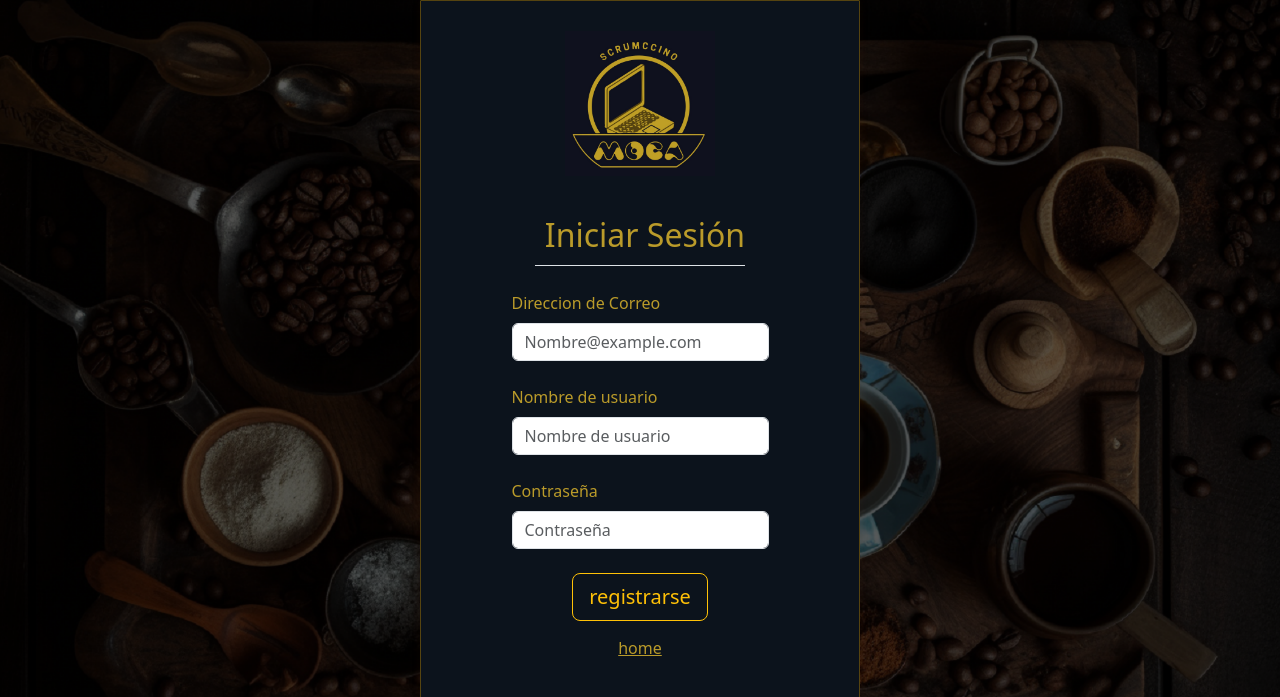
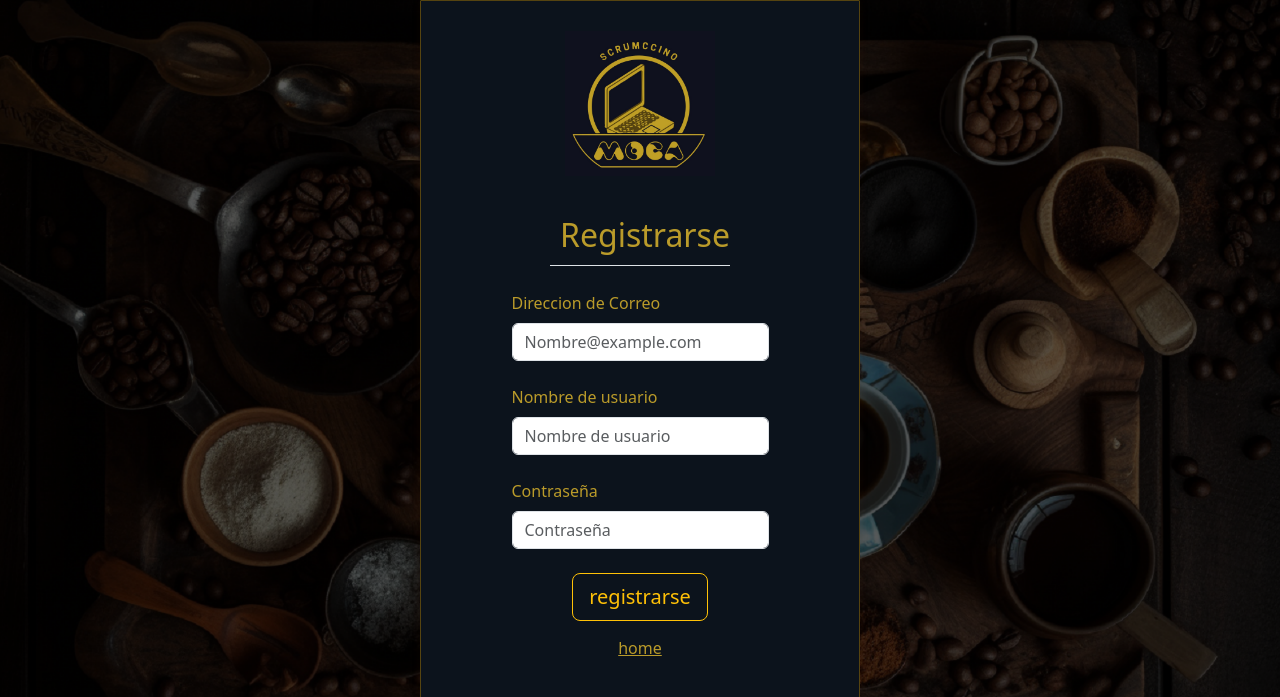
Before and after one commit to maxiramosl/Scrumccino, a Django app: page /registrar/ in a window 1280 px wide. Shown: the top 697 px of the page. Run offline with Django 4.2, Linux system fonts and the light colour scheme.

Commit message:
registro

```diff
--- a/pivote/templates/pivote/registrar.html
+++ b/pivote/templates/pivote/registrar.html
@@ -20,7 +20,7 @@
 
     <div class="centro borde">
       <img src="{% static 'pivote/logo.png' %}" alt="Logo" class="img-fluid mx-auto d-block tamaño-logo">
-      <h2 class="texto border-bottom" style="padding-top: 40px; padding-bottom: 10px; margin-bottom: 25px; padding-left: 10px; color: #ba9b2a;">Iniciar Sesión</h2>
+      <h2 class="texto border-bottom" style="padding-top: 40px; padding-bottom: 10px; margin-bottom: 25px; padding-left: 10px; color: #ba9b2a;">Registrarse</h2>
       <form method="post" class="card mt-5 custom-form" style="color: #ba9b2a;">
           {% csrf_token %}
           <div class="row"></div>
```
Also changed, not shown: db.sqlite3, pivote/forms.py (line endings or trailing spaces), pivote/models.py (line endings or trailing spaces).
